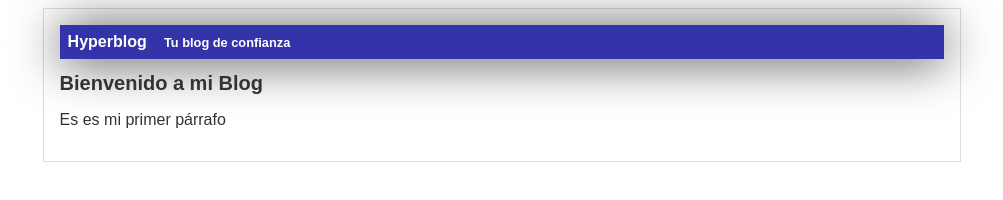
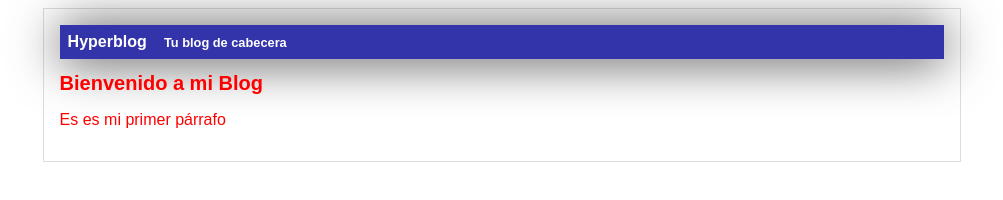
Before and after one commit to MarioAl21/business-card, a plain HTML site: page blogpost.html in a window 1280 px wide. Shown: the whole page, without its empty margins (138-1141 px from the left). Drawn offline with Linux system fonts and the light colour scheme.

Commit message:
Modifiqué cabecera y color del texto

```diff
--- a/blogpost.html
+++ b/blogpost.html
@@ -8,7 +8,7 @@
            <div id="cabecera">
 	     Hyperblog
 	     <span id="tagline">
-	       Tu blog de confianza
+	       Tu blog de cabecera
 	     </span>
 	   </div>
 	    <div id="post">
--- a/css/estilos.css
+++ b/css/estilos.css
@@ -1,6 +1,6 @@
 body
 {
-	color: #333;
+	color: red;
 	texto-align: left;
 	font-family: "Arial";
 	font-size: 16px;
```
